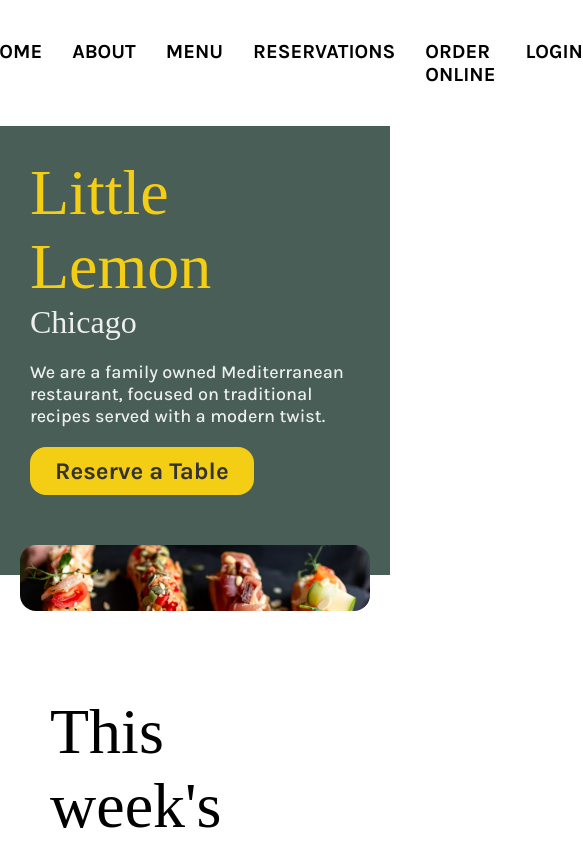
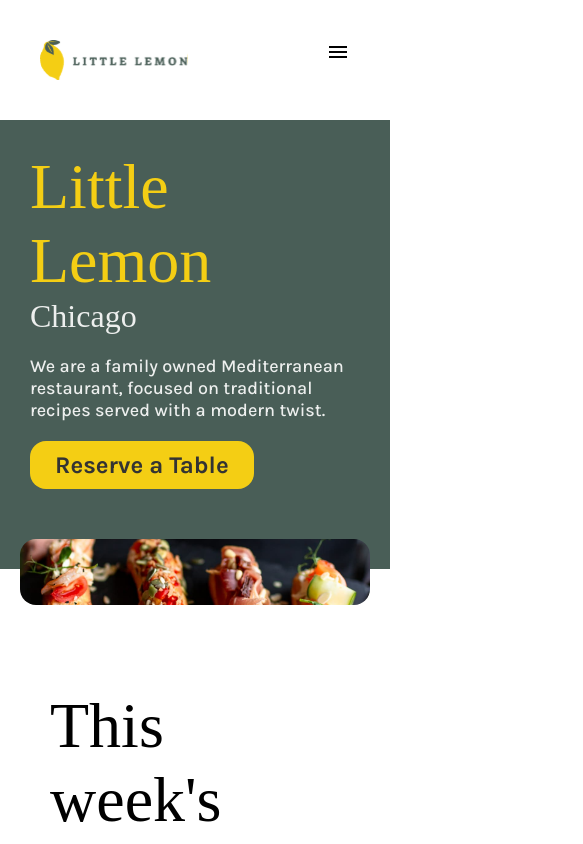
Before and after one commit to zules/little-lemon-capstone, a React (Create React App) app: page / in a window 390 px wide. Shown: the top 844 px of the page, 583 px wide, since content can reach past the window. Built offline with nearby package versions, Linux system fonts and the light colour scheme; a web font is replaced by a local one.

Commit message:
make top navigation responsive with hamburger menu

```diff
--- a/src/Header.js
+++ b/src/Header.js
@@ -1,8 +1,18 @@
+import {useState} from 'react';
+
+
+
 export default function Header() {
+
+    const [isOpen, setIsOpen] = useState(false);
+    const toggleMenu = () => setIsOpen(!isOpen);
+
     return (
         <header>
             <img src="Logo.svg" />
-            <nav>
+            <div className="menu-area">
+            <span onClick={toggleMenu} className="material-icons-outlined hamburger-icon">menu</span>
+            <nav className={`${isOpen ? 'active' : ''}`}>
             <ul className="topnav">
                 <li>Home</li>
                 <li>About</li>
@@ -12,6 +22,7 @@ export default function Header() {
                 <li>Login</li>
             </ul>
             </nav>
+            </div>
         </header>
     )
 }
--- a/src/index.css
+++ b/src/index.css
@@ -18,22 +18,60 @@ code {
     monospace;
 }
 
+
+
 header {
   display: flex;
   gap: 30px;
-  justify-content: center;
-  align-items: center;
+  justify-content: space-between;
+  align-items: flex-start;
   padding: 40px;
+
+@media (min-width: 768px) {
+    justify-content: center;
+    align-items: center;
+    }
+}
+
+header nav {
+  display: none;
+
+  &.active {
+    display: block;
+  }
+
+  @media (min-width: 768px) {
+    display: block;
+    }
+}
+
+header .hamburger-icon {
+  display: block;
+  @media (min-width: 768px) {
+    display: none;
+    }
+}
+
+.menu-area {
+  display: flex;
+  flex-direction: column;
+  align-items: flex-end;
+  gap: 30px;
 }
 
 nav ul.topnav {
   display: flex;
+  flex-direction: column;
   list-style: none;
   gap: 30px;
   font-family: "Karla", sans-serif;
   font-weight: 700;
   font-size: 20px;
+  align-items: flex-end;
   text-transform: uppercase;
+    @media (min-width: 768px) {
+    flex-direction: row;
+    }
 }
 
 section.hero {
@@ -297,7 +335,7 @@ img.testimonial-photo {
 .specials-grid {
   display: grid;
   grid-template-columns: repeat(auto-fit, minmax(300px, auto));
-  gap: 10px;
+  gap: 40px 10px;
   width: 100%;
   justify-items: center;
   justify-content: center;
```
